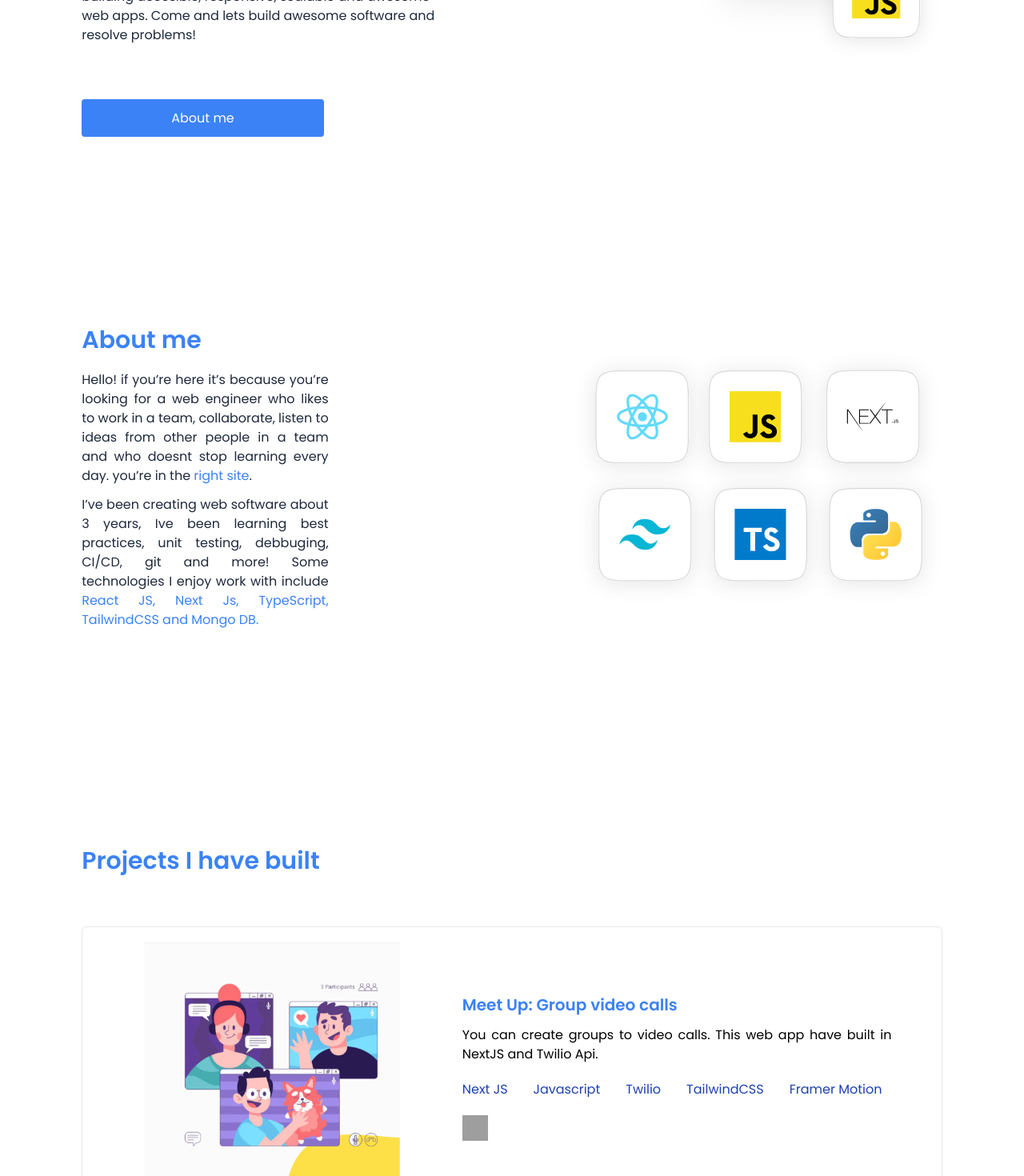
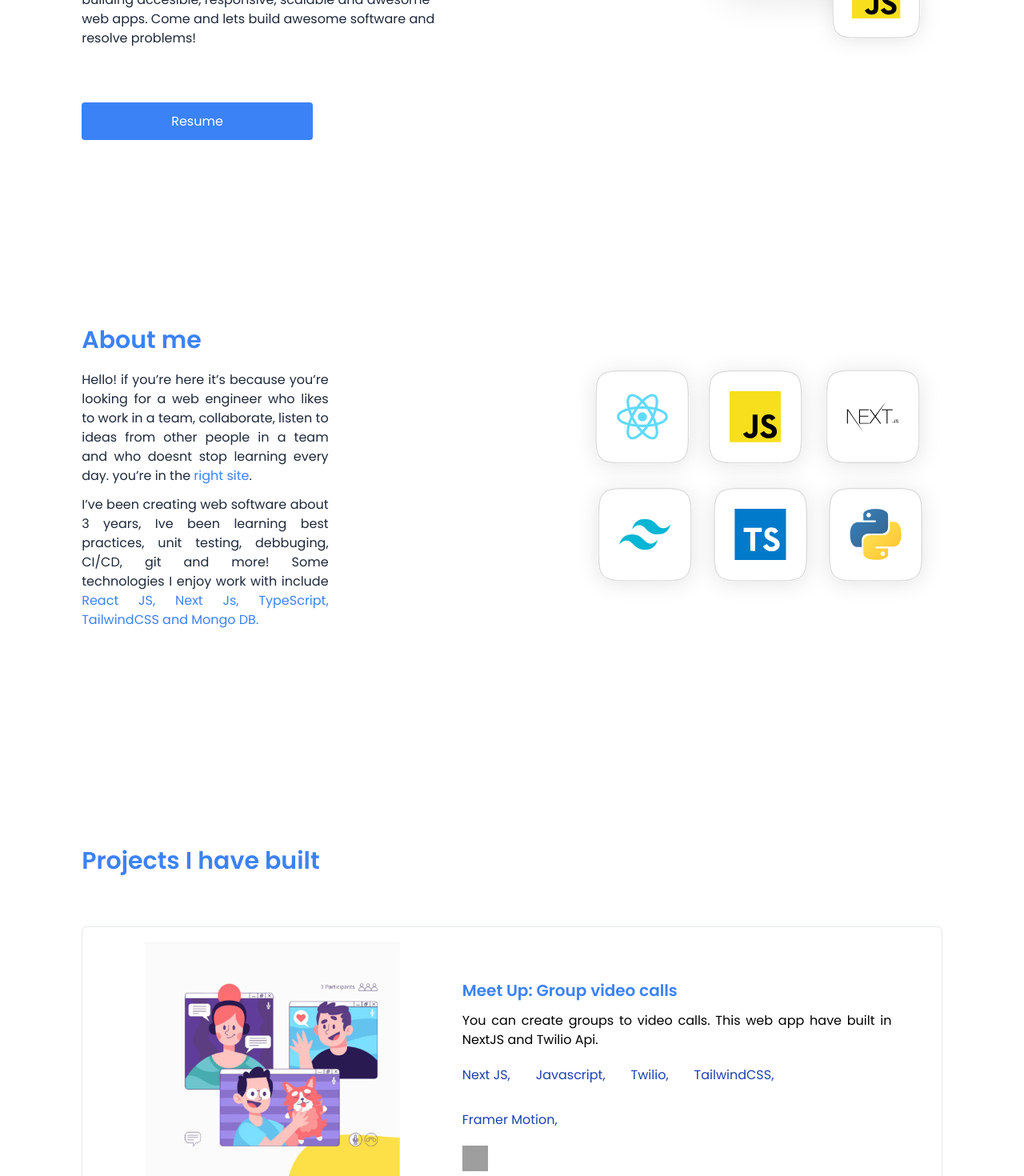
Before and after one commit to EdgarDev17/portfolio, a Next.js app: page / in a window 1280 px wide. Shown: the part 500-1970 px from the top of the page at 80% size. Built offline with nearby package versions, Linux system fonts and the light colour scheme; grey boxes are pictures that could not be loaded.

Commit message:
styling mobile version

```diff
--- a/components/ProjectCard.tsx
+++ b/components/ProjectCard.tsx
@@ -1,6 +1,6 @@
-import Image from "next/image";
-import { motion } from "framer-motion";
-import { ReactNode } from "react";
+import Image from 'next/image'
+import { motion } from 'framer-motion'
+import { ReactNode } from 'react'
 
 type Props = {
     imageUrl: string
@@ -12,43 +12,59 @@ type Props = {
 }
 
 const ProjectCard = (data: Props) => {
-  let id = 0;
+    let id = 0
 
     const tags = (): ReactNode => {
-    return data.tags.map(item => {
-      return <p key={id + 1}>{item}</p>;
-    });
-  };
+        return data.tags.map((item) => {
+            return <p key={id + 1}>{`${item}, `}</p>
+        })
+    }
 
     return (
         <motion.div
             whileHover={{
                 scale: 1.05,
 
-        transition: { duration: 0.5 }
+                transition: { duration: 0.5 },
             }}
-      className="flex items-center justify-evenly border rounded-md my-3 hover:border-blue-500">
+            className="my-3 flex flex-col items-center justify-evenly rounded-md border hover:border-blue-500 lg:flex-row"
+        >
             <div>
-        <Image src={data.imageUrl} alt="project preview" height={350} width={350} />
+                <Image
+                    src={data.imageUrl}
+                    alt="project preview"
+                    height={350}
+                    width={350}
+                />
             </div>
 
-      <div className="w-1/2">
-        <p className={"text-xl font-semibold text-blue-500"}>{data.title}</p>
-        <p className={"text-justify mt-3"}>{data.description}</p>
+            <div className="w-full lg:w-1/2">
+                <p className={'mt-5 text-xl font-semibold text-blue-500'}>
+                    {data.title}
+                </p>
+                <p className={'mt-3 text-justify'}>{data.description}</p>
 
-        <div className={"mt-5 flex gap-8 text-blue-800"}>
+                <div
+                    className={
+                        'mt-5 flex flex-wrap gap-1 text-blue-800 lg:gap-8'
+                    }
+                >
                     {tags()}
                 </div>
 
-        <div className={" mt-5 flex gap-5"}>
+                <div className={'mt-5 flex gap-5'}>
                     <a href={data.githubLink}>
-            <Image src={"/github.svg"} alt={"github Link"} height={32} width={32} />
+                        <Image
+                            src={'/github.svg'}
+                            alt={'github Link'}
+                            height={32}
+                            width={32}
+                        />
                     </a>
                 </div>
+            </div>
+        </motion.div>
+    )
+}
 
-      </div>
-    </motion.div>);
-};
-
-
-export default ProjectCard;
+export default ProjectCard
--- a/pages/index.tsx
+++ b/pages/index.tsx
@@ -27,15 +27,17 @@ export default function Home() {
     }
 
     return (
-
         // contenedor principal
         <div className="w-full lg:mx-auto lg:h-screen lg:w-11/12">
             <Head>
                 <title>EdgarDev</title>
-                <meta name="viewport" content="initial-scale=1.0, width=device-width" />
+                <meta
+                    name="viewport"
+                    content="initial-scale=1.0, width=device-width"
+                />
             </Head>
             <section className="flex w-full flex-col lg:h-5/6 lg:flex-row lg:items-center lg:justify-center ">
-                <div className="">
+                <div className="mt-12 lg:mt-0">
                     <Title color="blue">Edgardo Rodríguez</Title>
                     <h2 className="mt-5 text-3xl font-semibold text-slate-700 lg:text-7xl">
                         I build awesome web apps
@@ -67,7 +69,7 @@ export default function Home() {
                         </P>
                     </div>
 
-                    <SolidButton label={'About me'} />
+                    <SolidButton label={'Resume'} />
                 </div>
                 <div className="hidden lg:block">
                     <motion.div
@@ -85,13 +87,12 @@ export default function Home() {
             </section>
 
             <section
-                id="about"
                 className={
                     'my-5 flex h-5/6 flex-col items-center justify-center lg:flex-row'
                 }
             >
                 <div className="w-full text-justify">
-                    <h2 className={'text-3xl font-semibold text-blue-500'}>
+                    <h2 className={'text-3xl mt-12 lg:mt-0 font-semibold text-blue-500'}>
                         About me
                     </h2>
                     <div className="lg:w-1/2">
```
Lines whose indentation alone changed are shown as unchanged.
